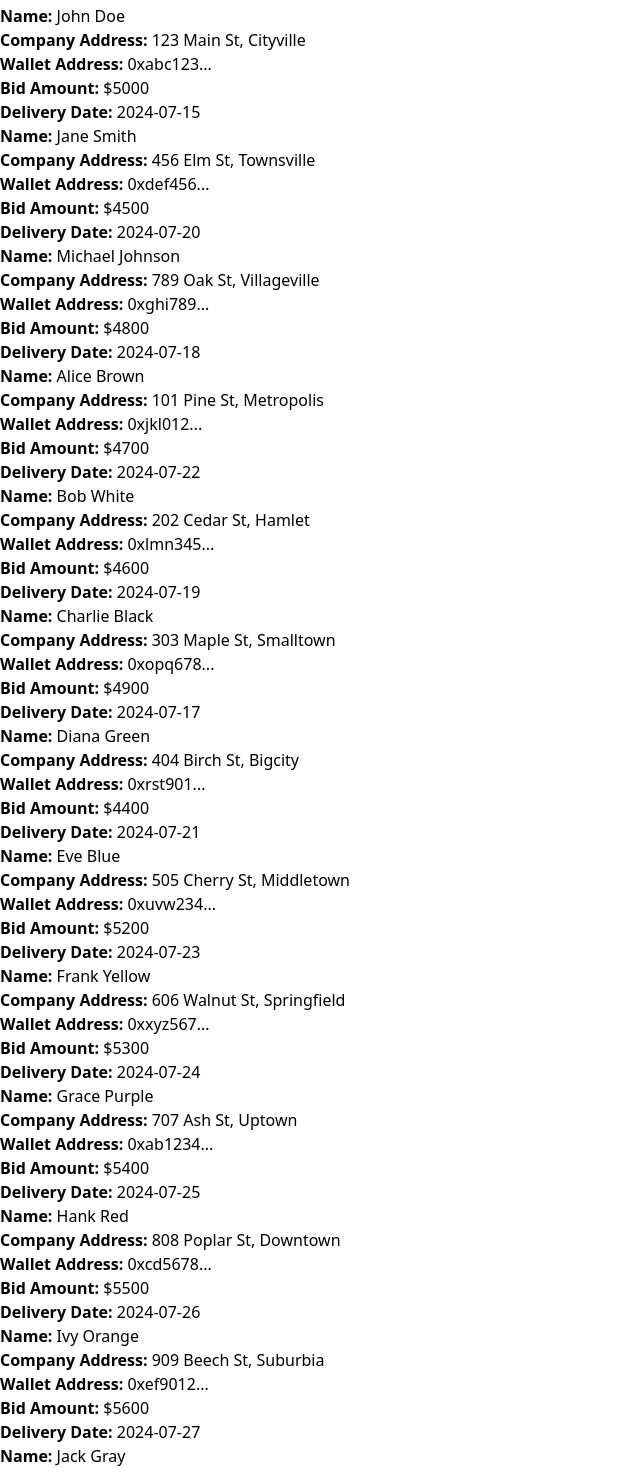
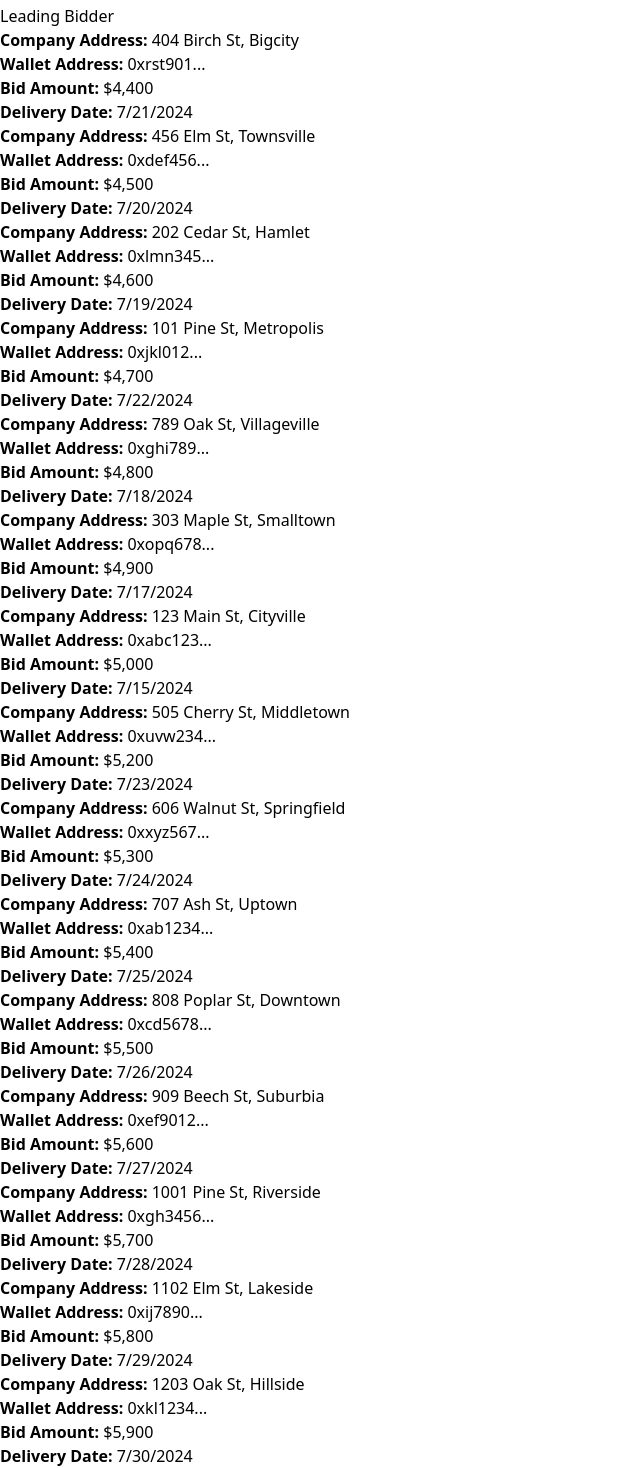
Before and after one commit to 0x00whitejsx/e-tendering-system, a React (Vite) app: page /Skills in a window 1280 px wide. Shown: the part 44-1512 px from the top of the page, without its empty margins (0-640 px from the left). Built offline with nearby package versions, Linux system fonts and the light colour scheme.

Commit message:
adaed the file

```diff
--- a/src/component/Skills.jsx
+++ b/src/component/Skills.jsx
@@ -2,48 +2,53 @@ import React from 'react';
 
 // Sample data for bidders (minimum of 20 members)
 const bidders = [
-  { id: 1, name: 'John Doe', companyAddress: '123 Main St, Cityville', walletAddress: '0xabc123...', bidAmount: '$5000', deliveryDate: '2024-07-15' },
-  { id: 2, name: 'Jane Smith', companyAddress: '456 Elm St, Townsville', walletAddress: '0xdef456...', bidAmount: '$4500', deliveryDate: '2024-07-20' },
-  { id: 3, name: 'Michael Johnson', companyAddress: '789 Oak St, Villageville', walletAddress: '0xghi789...', bidAmount: '$4800', deliveryDate: '2024-07-18' },
-  { id: 4, name: 'Alice Brown', companyAddress: '101 Pine St, Metropolis', walletAddress: '0xjkl012...', bidAmount: '$4700', deliveryDate: '2024-07-22' },
-  { id: 5, name: 'Bob White', companyAddress: '202 Cedar St, Hamlet', walletAddress: '0xlmn345...', bidAmount: '$4600', deliveryDate: '2024-07-19' },
-  // Add more members to make it at least 20
-  { id: 6, name: 'Charlie Black', companyAddress: '303 Maple St, Smalltown', walletAddress: '0xopq678...', bidAmount: '$4900', deliveryDate: '2024-07-17' },
-  { id: 7, name: 'Diana Green', companyAddress: '404 Birch St, Bigcity', walletAddress: '0xrst901...', bidAmount: '$4400', deliveryDate: '2024-07-21' },
-  { id: 8, name: 'Eve Blue', companyAddress: '505 Cherry St, Middletown', walletAddress: '0xuvw234...', bidAmount: '$5200', deliveryDate: '2024-07-23' },
-  { id: 9, name: 'Frank Yellow', companyAddress: '606 Walnut St, Springfield', walletAddress: '0xxyz567...', bidAmount: '$5300', deliveryDate: '2024-07-24' },
-  { id: 10, name: 'Grace Purple', companyAddress: '707 Ash St, Uptown', walletAddress: '0xab1234...', bidAmount: '$5400', deliveryDate: '2024-07-25' },
-  { id: 11, name: 'Hank Red', companyAddress: '808 Poplar St, Downtown', walletAddress: '0xcd5678...', bidAmount: '$5500', deliveryDate: '2024-07-26' },
-  { id: 12, name: 'Ivy Orange', companyAddress: '909 Beech St, Suburbia', walletAddress: '0xef9012...', bidAmount: '$5600', deliveryDate: '2024-07-27' },
-  { id: 13, name: 'Jack Gray', companyAddress: '1001 Pine St, Riverside', walletAddress: '0xgh3456...', bidAmount: '$5700', deliveryDate: '2024-07-28' },
-  { id: 14, name: 'Kate Silver', companyAddress: '1102 Elm St, Lakeside', walletAddress: '0xij7890...', bidAmount: '$5800', deliveryDate: '2024-07-29' },
-  { id: 15, name: 'Leo Gold', companyAddress: '1203 Oak St, Hillside', walletAddress: '0xkl1234...', bidAmount: '$5900', deliveryDate: '2024-07-30' },
-  { id: 16, name: 'Mona Pink', companyAddress: '1304 Maple St, Countryside', walletAddress: '0xmn5678...', bidAmount: '$6000', deliveryDate: '2024-07-31' },
-  { id: 17, name: 'Nick Cyan', companyAddress: '1405 Cedar St, Cliffside', walletAddress: '0xop9012...', bidAmount: '$6100', deliveryDate: '2024-08-01' },
-  { id: 18, name: 'Olga Lime', companyAddress: '1506 Birch St, Bayside', walletAddress: '0xqr3456...', bidAmount: '$6200', deliveryDate: '2024-08-02' },
-  { id: 19, name: 'Paul Violet', companyAddress: '1607 Cherry St, Forestside', walletAddress: '0xst7890...', bidAmount: '$6300', deliveryDate: '2024-08-03' },
-  { id: 20, name: 'Quinn Teal', companyAddress: '1708 Walnut St, Seaside', walletAddress: '0xuv1234...', bidAmount: '$6400', deliveryDate: '2024-08-04' },
+  { id: 1, companyAddress: '123 Main St, Cityville', walletAddress: '0xabc123...', bidAmount: 5000, deliveryDate: '2024-07-15' },
+  { id: 2, companyAddress: '456 Elm St, Townsville', walletAddress: '0xdef456...', bidAmount: 4500, deliveryDate: '2024-07-20' },
+  { id: 3, companyAddress: '789 Oak St, Villageville', walletAddress: '0xghi789...', bidAmount: 4800, deliveryDate: '2024-07-18' },
+  { id: 4, companyAddress: '101 Pine St, Metropolis', walletAddress: '0xjkl012...', bidAmount: 4700, deliveryDate: '2024-07-22' },
+  { id: 5, companyAddress: '202 Cedar St, Hamlet', walletAddress: '0xlmn345...', bidAmount: 4600, deliveryDate: '2024-07-19' },
+  { id: 6, companyAddress: '303 Maple St, Smalltown', walletAddress: '0xopq678...', bidAmount: 4900, deliveryDate: '2024-07-17' },
+  { id: 7, companyAddress: '404 Birch St, Bigcity', walletAddress: '0xrst901...', bidAmount: 4400, deliveryDate: '2024-07-21' },
+  { id: 8, companyAddress: '505 Cherry St, Middletown', walletAddress: '0xuvw234...', bidAmount: 5200, deliveryDate: '2024-07-23' },
+  { id: 9, companyAddress: '606 Walnut St, Springfield', walletAddress: '0xxyz567...', bidAmount: 5300, deliveryDate: '2024-07-24' },
+  { id: 10, companyAddress: '707 Ash St, Uptown', walletAddress: '0xab1234...', bidAmount: 5400, deliveryDate: '2024-07-25' },
+  { id: 11, companyAddress: '808 Poplar St, Downtown', walletAddress: '0xcd5678...', bidAmount: 5500, deliveryDate: '2024-07-26' },
+  { id: 12, companyAddress: '909 Beech St, Suburbia', walletAddress: '0xef9012...', bidAmount: 5600, deliveryDate: '2024-07-27' },
+  { id: 13, companyAddress: '1001 Pine St, Riverside', walletAddress: '0xgh3456...', bidAmount: 5700, deliveryDate: '2024-07-28' },
+  { id: 14, companyAddress: '1102 Elm St, Lakeside', walletAddress: '0xij7890...', bidAmount: 5800, deliveryDate: '2024-07-29' },
+  { id: 15, companyAddress: '1203 Oak St, Hillside', walletAddress: '0xkl1234...', bidAmount: 5900, deliveryDate: '2024-07-30' },
+  { id: 16, companyAddress: '1304 Maple St, Countryside', walletAddress: '0xmn5678...', bidAmount: 6000, deliveryDate: '2024-07-31' },
+  { id: 17, companyAddress: '1405 Cedar St, Cliffside', walletAddress: '0xop9012...', bidAmount: 6100, deliveryDate: '2024-08-01' },
+  { id: 18, companyAddress: '1506 Birch St, Bayside', walletAddress: '0xqr3456...', bidAmount: 6200, deliveryDate: '2024-08-02' },
+  { id: 19, companyAddress: '1607 Cherry St, Forestside', walletAddress: '0xst7890...', bidAmount: 6300, deliveryDate: '2024-08-03' },
+  { id: 20, companyAddress: '1708 Walnut St, Seaside', walletAddress: '0xuv1234...', bidAmount: 6400, deliveryDate: '2024-08-04' },
 ];
+
+// Sort bidders by bidAmount first and by deliveryDate second
+bidders.sort((a, b) => {
+  if (a.bidAmount === b.bidAmount) {
+    return new Date(a.deliveryDate) - new Date(b.deliveryDate);
+  }
+  return a.bidAmount - b.bidAmount;
+});
 
 function Skills() {
   return (
-    <div className='w-full md:pl-10 md:pr-10 flex flex-col justify-center items-center h-[100vh] overflow-scroll'>
-      <div className='flex justify-start items-center'>
+    <div className='w-full md:pl-10 md:pr-10 flex flex-col justify-center items-center h-[100vh] overflow-scroll bg-gray-100'>
+      <div className='flex justify-start items-center mb-8'>
         <h2 className='text-4xl text-green-700'>Fair E-Bidding: A Commitment to Integrity</h2>
       </div>
       <div className='flex justify-center items-center'>
-        <div className='w-[90vh]'>
-          <h3 className='text-2xl font-semibold mb-4'>Leaderboard</h3>
+        <div className='w-[90vh] bg-white p-8 rounded-lg shadow-lg'>
+          <h3 className='text-2xl font-semibold mb-6 text-center'>Leaderboard</h3>
           <ul>
-            {bidders.map(bidder => (
-              <li key={bidder.id} className='mb-4'>
-                <div className='p-4 border rounded-md shadow-md'>
-                  <p><strong>Name:</strong> {bidder.name}</p>
-                  <p><strong>Company Address:</strong> {bidder.companyAddress}</p>
-                  <p><strong>Wallet Address:</strong> {bidder.walletAddress}</p>
-                  <p><strong>Bid Amount:</strong> {bidder.bidAmount}</p>
-                  <p><strong>Delivery Date:</strong> {bidder.deliveryDate}</p>
-                </div>
+            {bidders.map((bidder, index) => (
+              <li key={bidder.id} className={`mb-4 p-4 border rounded-md shadow-md ${index === 0 ? 'border-yellow-500 bg-yellow-100' : 'border-gray-300'}`}>
+                {index === 0 && <div className='text-center text-yellow-500 font-bold mb-2'>Leading Bidder</div>}
+                <p className='text-lg'><strong>Company Address:</strong> {bidder.companyAddress}</p>
+                <p className='text-lg'><strong>Wallet Address:</strong> {bidder.walletAddress}</p>
+                <p className='text-lg'><strong>Bid Amount:</strong> ${bidder.bidAmount.toLocaleString()}</p>
+                <p className='text-lg'><strong>Delivery Date:</strong> {new Date(bidder.deliveryDate).toLocaleDateString()}</p>
               </li>
             ))}
           </ul>
```
